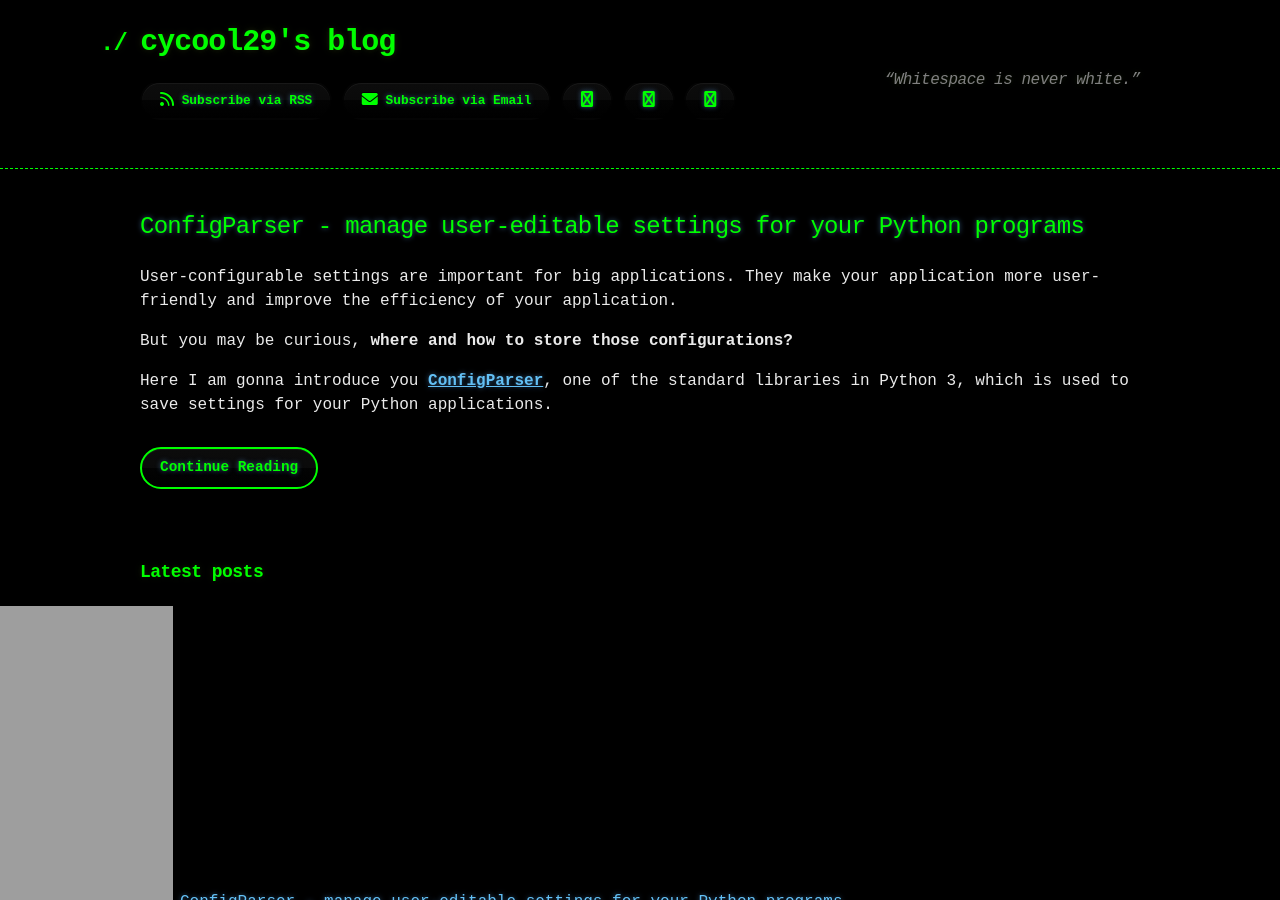
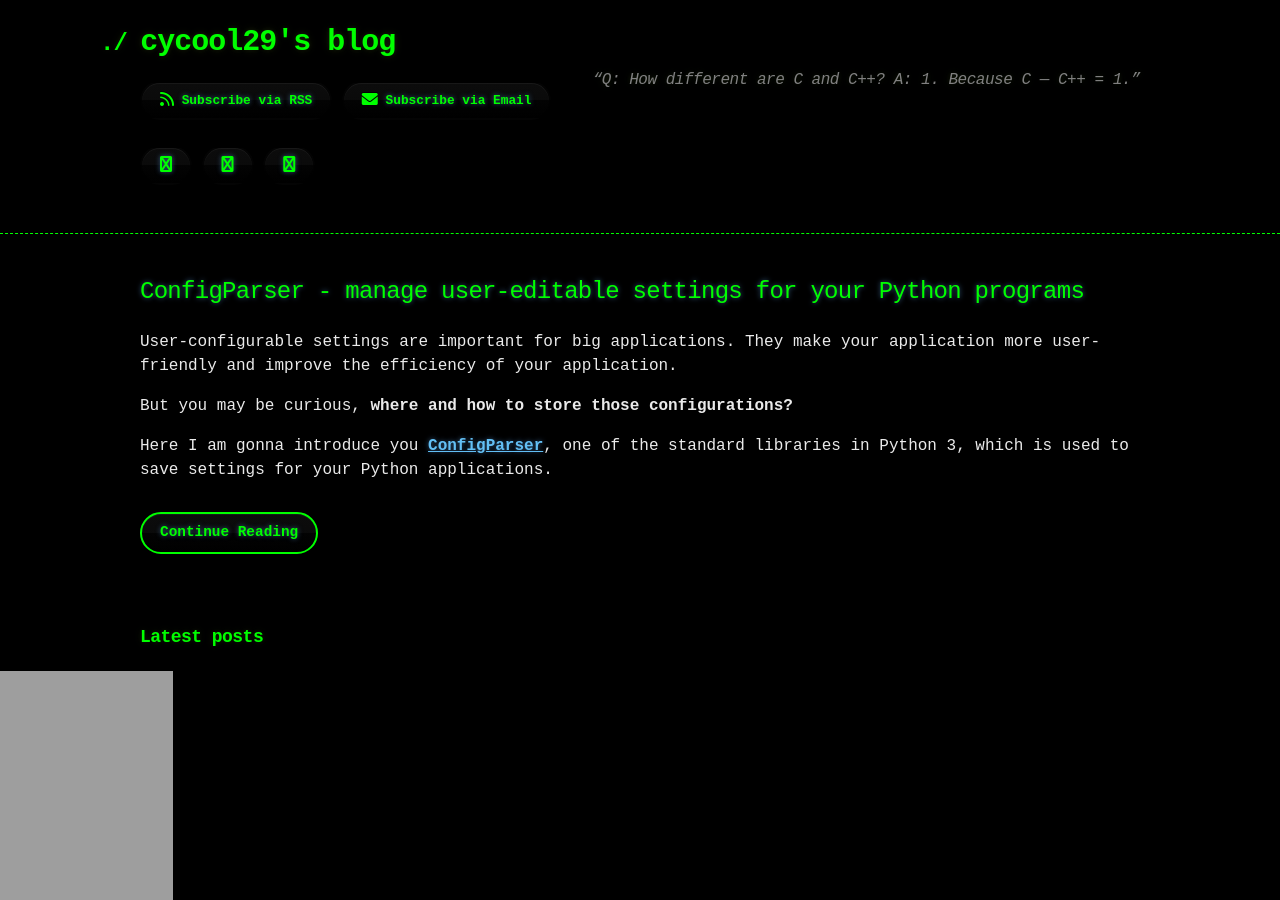
Before and after one commit to cycool29/cycool29.github.io, a Jekyll site: the page built from index.md, in a window 1280 px wide and 900 px high. Built offline with Jekyll 4.4.1, drawn with Linux system fonts in a browser that asks for light colours; a style sheet for code colours, icons or effects is not loaded.

Commit message:
Update quotes

```diff
--- a/_config.yml
+++ b/_config.yml
@@ -1,5 +1,5 @@
 title: cycool29's blog
-description: "“Whitespace is never white.” "
+description: "“Q: How different are C and C++? A: 1. Because C — C++ = 1.” "
 bio: A high school student. Intermediate in Python, Git, Bash. Learning JavaScript. He/Him. "
 author: cycool29
 url: https://cycool29.github.io
```
